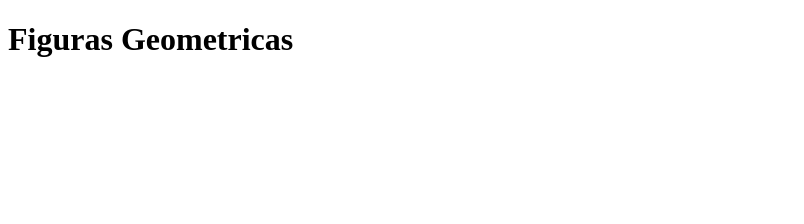
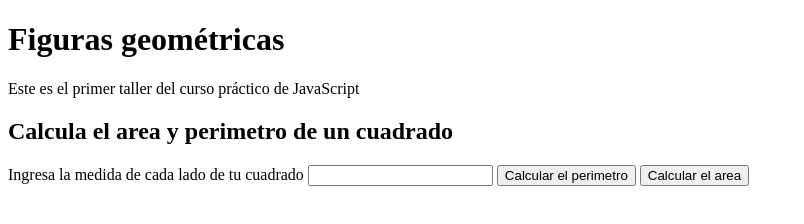
Before and after one commit to JorgeZubieta/platzi-curso-practico-javascript, a plain HTML site: page figuras.html in a window 1280 px wide. Shown: the whole page, without its empty margins (0-804 px from the left). Drawn offline with Linux system fonts and the light colour scheme.

Commit message:
Interactuando con JS desde HTML, readme actualizado

```diff
--- a/figuras.html
+++ b/figuras.html
@@ -7,9 +7,35 @@
 	<title>Figuras geométricas | Curso Práctico de JavaScript en Platzi</title>
 </head>
 <body>
-    <h1>
-        Figuras Geometricas
-    </h1>
-<script src="./figuras.js"> </script>
+    <header>
+        <h1>
+            Figuras geométricas
+        </h1>
+        <p>Este es el primer taller del curso práctico de JavaScript</p>
+    </header>
+<!-- Formulario -->
+    <section>
+        <h2>Calcula el area y perimetro de un cuadrado</h2>
+        <form>
+            <label for="inputCuadrado">
+                Ingresa la medida de cada lado de tu cuadrado
+            </label>
+
+            <input type="number" id="InputCuadrado"/>
+
+            <!-- Creamos las funciones que seran llamadas desde el JS! -->
+            <button type="button" onclick="calcularPerimetroCuadrado()">
+                Calcular el perimetro
+            </button>
+            <button type="button" onclick="calcularAreaCuadrado()">
+                Calcular el area
+            </button>
+            <!-- Creamos las funciones que seran llamadas desde el JS! -->
+
+        </form>
+    </section>
+<!-- Formulario -->
+
+    <script src="./figuras.js"> </script>
 </body>
 </html>
--- a/figuras.js
+++ b/figuras.js
@@ -84,3 +84,22 @@ console.group("Formulas - Circulo");
     }
     // console.log("El area de Circulo es: " + areaCirculo + "cm^2");
 console.groupEnd();
+
+// Aqui interactuaremos con el HTML llamando a las funciones!
+function calcularPerimetroCuadrado() {
+    const input = document.getElementById("InputCuadrado");
+    let value = input.value;
+    // llamamos a la funcion  perimetroCuadrado la cual va arealizar el calculo!
+    const perimetro = perimetroCuadrado(value);
+    // nos mostrara en una ventana de alerta el resultado!
+    alert(perimetro);
+}
+
+function calcularAreaCuadrado() {
+    const input = document.getElementById("InputCuadrado");
+    const value = input.value;
+    // llamaos a la funcion areaCuadrado
+    const area = areaCuadrado(value);
+    // nos mostrara en una ventana de alerta el resultado!
+    alert(area);
+}
```
Also changed, not shown: 1 other file.
